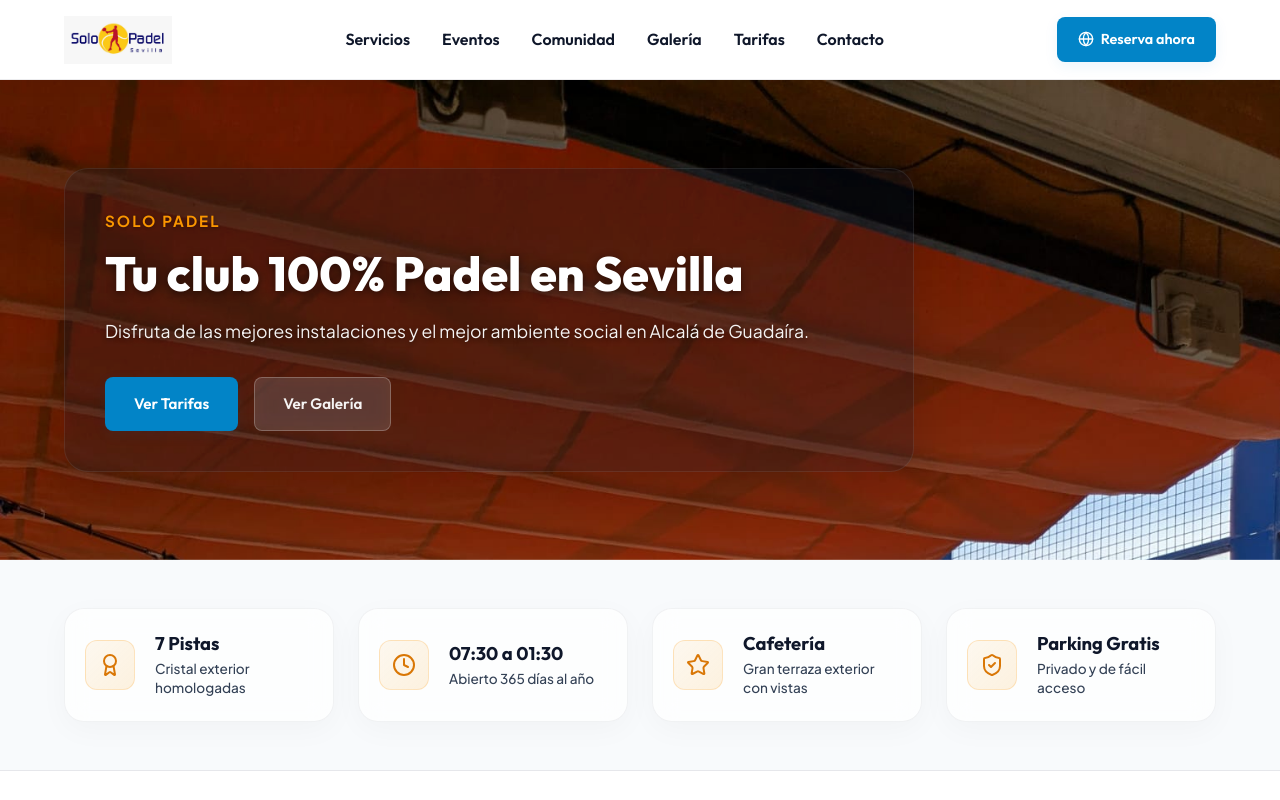
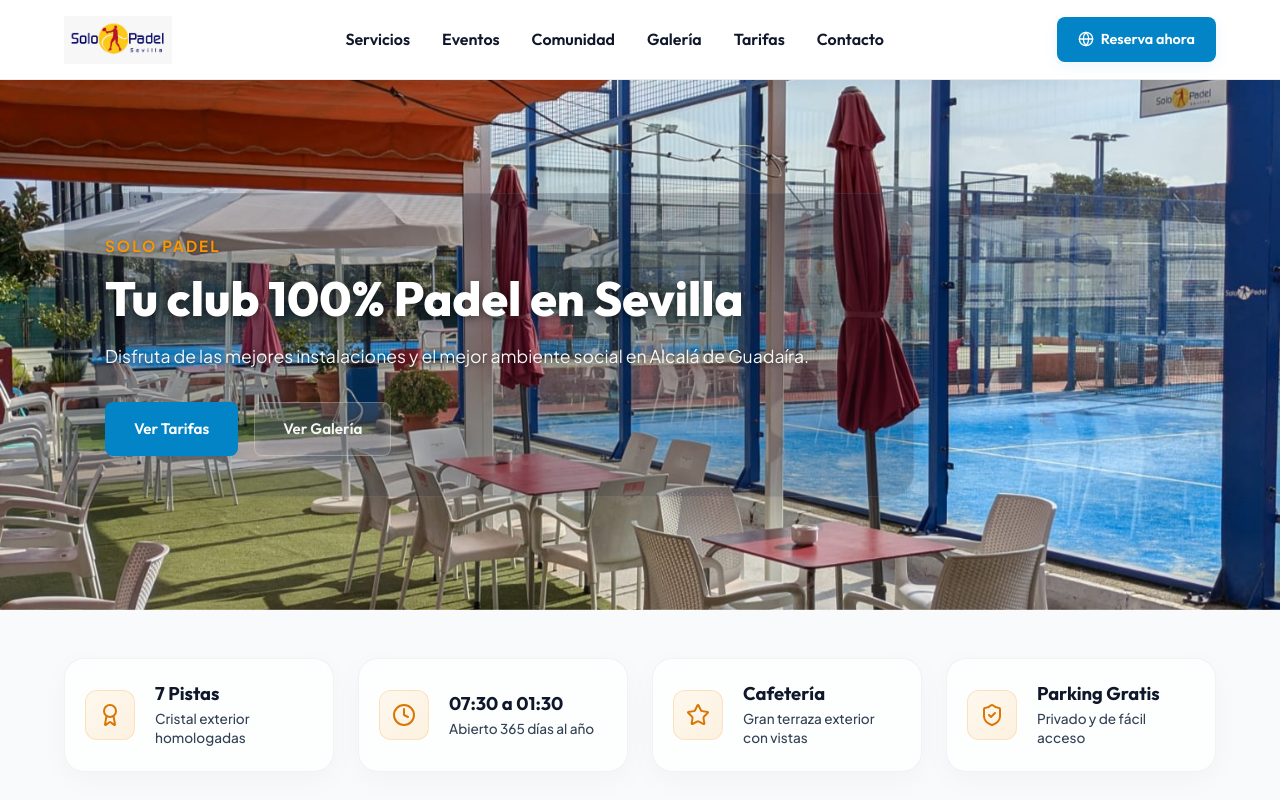
Before and after one commit to isabelfdezramirez/solopadel-web, a React (Vite) app: page / in a window 1280 px wide. Shown: the top 800 px of the page. Built offline with nearby package versions, Linux system fonts and the light colour scheme.

Commit message:
Ajustar imagen principal y limpiar variables no usadas

```diff
--- a/src/components/Hero.jsx
+++ b/src/components/Hero.jsx
@@ -36,11 +36,11 @@
       {/* Hero Container */}
       <div style={{
         position: 'relative',
-        height: '480px',
+        height: '530px',
         backgroundColor: '#07090e',
         backgroundImage: `url(${img1})`,
         backgroundSize: 'cover',
-        backgroundPosition: 'top center',
+        backgroundPosition: 'center',
         display: 'flex',
         alignItems: 'center',
         zIndex: 1
--- a/src/components/Navbar.jsx
+++ b/src/components/Navbar.jsx
@@ -1,18 +1,9 @@
-import { useState, useEffect } from 'react';
+import { useState } from 'react';
 import { Menu, X, Globe } from 'lucide-react';
 import logoImg from '../assets/logo.jpg';
 
 export default function Navbar() {
   const [isOpen, setIsOpen] = useState(false);
-  const [scrollY, setScrollY] = useState(0);
-
-  useEffect(() => {
-    const handleScroll = () => {
-      setScrollY(window.scrollY);
-    };
-    window.addEventListener('scroll', handleScroll, { passive: true });
-    return () => window.removeEventListener('scroll', handleScroll);
-  }, []);
 
   const toggleMenu = () => setIsOpen(!isOpen);
 
@@ -42,10 +33,6 @@
       });
     }
   };
-
-  const maxScroll = 100;
-  const progress = isOpen ? 1 : Math.min(scrollY / maxScroll, 1);
-
   return (
     <nav style={{
       position: 'sticky',
```
